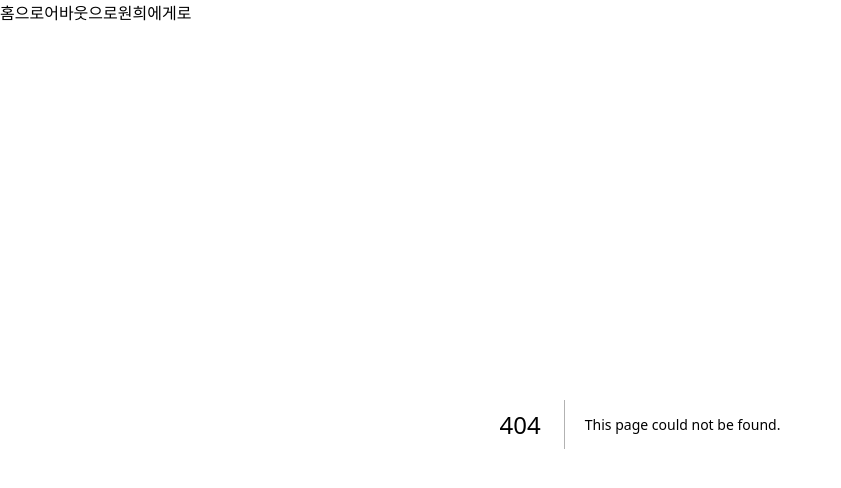
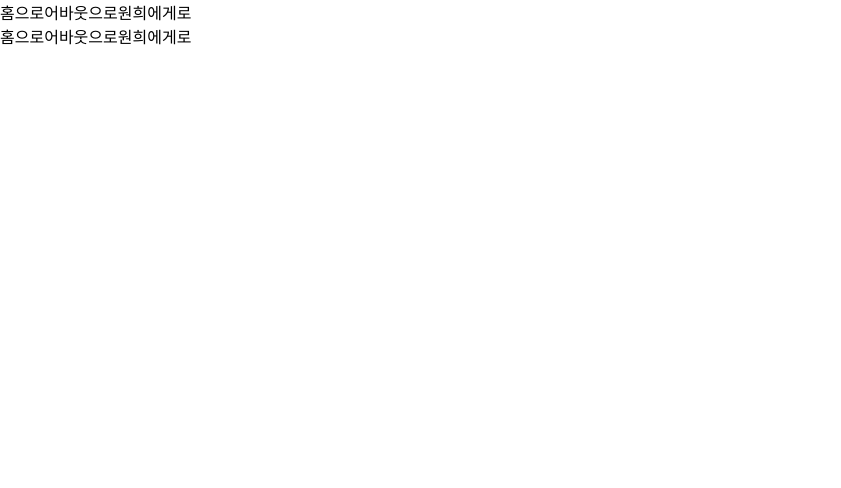
Before and after one commit to kiyounpark/next-practice, a Next.js app: page /Layout in a window 1280 px wide. Before the commit this address had no page. Shown: the top 488 px of the page, without its empty margins (0-841 px from the left). Built offline with nearby package versions, Linux system fonts and the light colour scheme.

Commit message:
layout 추가

```diff
--- /dev/null
+++ b/pages/Layout.js
@@ -0,0 +1,10 @@
+import NavBar from "../components/NavBar";
+
+export default function Layout({ children }) {
+  return (
+    <>
+      <NavBar></NavBar>
+      <div>{children}</div>
+    </>
+  );
+}
--- a/pages/_app.js
+++ b/pages/_app.js
@@ -1,11 +1,12 @@
-import NavBar from "../components/NavBar";
 import "../styles/globals.css";
+import Layout from "./Layout";
 
-export default function App({ Component }) {
+export default function App({ Component, pageProps }) {
   return (
     <>
-      <NavBar></NavBar>
-      <Component></Component>
+      <Layout>
+        <Component {...pageProps}></Component>
+      </Layout>
     </>
   );
 }
```
